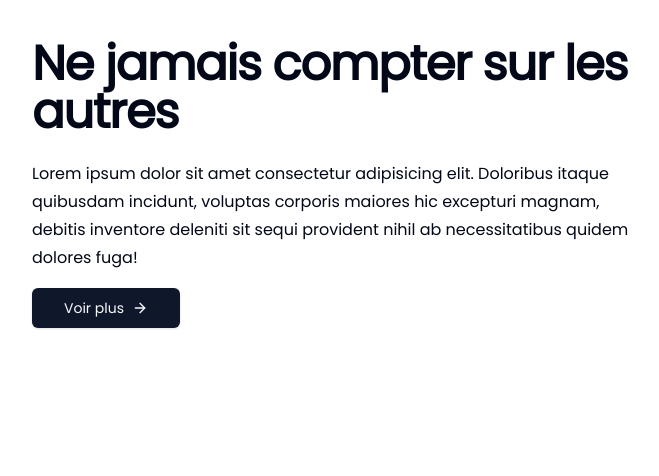
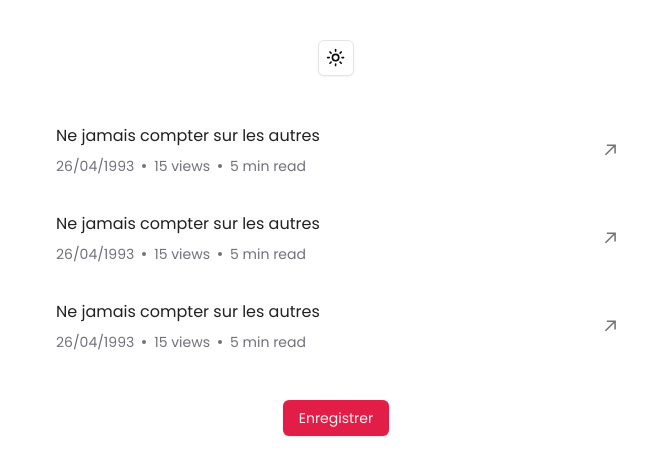
Before and after one commit to samatarmoussa111/blog-convex, a Next.js app: page / in a window 1280 px wide. Shown: the top 476 px of the page, without its empty margins (304-963 px from the left). Built offline with nearby package versions, Linux system fonts and the light colour scheme.

Commit message:
Add PostCard component

```diff
--- a/app/globals.css
+++ b/app/globals.css
@@ -11,64 +11,47 @@ body,
 @layer base {
   :root {
     --background: 0 0% 100%;
-    --foreground: 222.2 84% 4.9%;
-
+    --foreground: 240 10% 3.9%;
     --card: 0 0% 100%;
-    --card-foreground: 222.2 84% 4.9%;
-
+    --card-foreground: 240 10% 3.9%;
     --popover: 0 0% 100%;
-    --popover-foreground: 222.2 84% 4.9%;
-
-    --primary: 222.2 47.4% 11.2%;
-    --primary-foreground: 210 40% 98%;
-
-    --secondary: 210 40% 96.1%;
-    --secondary-foreground: 222.2 47.4% 11.2%;
-
-    --muted: 210 40% 96.1%;
-    --muted-foreground: 215.4 16.3% 46.9%;
-
-    --accent: 210 40% 96.1%;
-    --accent-foreground: 222.2 47.4% 11.2%;
-
+    --popover-foreground: 240 10% 3.9%;
+    --primary: 346.8 77.2% 49.8%;
+    --primary-foreground: 355.7 100% 97.3%;
+    --secondary: 240 4.8% 95.9%;
+    --secondary-foreground: 240 5.9% 10%;
+    --muted: 240 4.8% 95.9%;
+    --muted-foreground: 240 3.8% 46.1%;
+    --accent: 240 4.8% 95.9%;
+    --accent-foreground: 240 5.9% 10%;
     --destructive: 0 84.2% 60.2%;
-    --destructive-foreground: 210 40% 98%;
-
-    --border: 214.3 31.8% 91.4%;
-    --input: 214.3 31.8% 91.4%;
-    --ring: 222.2 84% 4.9%;
-
+    --destructive-foreground: 0 0% 98%;
+    --border: 240 5.9% 90%;
+    --input: 240 5.9% 90%;
+    --ring: 346.8 77.2% 49.8%;
     --radius: 0.5rem;
   }
 
   .dark {
-    --background: 222.2 84% 4.9%;
-    --foreground: 210 40% 98%;
-
-    --card: 222.2 84% 4.9%;
-    --card-foreground: 210 40% 98%;
-
-    --popover: 222.2 84% 4.9%;
-    --popover-foreground: 210 40% 98%;
-
-    --primary: 210 40% 98%;
-    --primary-foreground: 222.2 47.4% 11.2%;
-
-    --secondary: 217.2 32.6% 17.5%;
-    --secondary-foreground: 210 40% 98%;
-
-    --muted: 217.2 32.6% 17.5%;
-    --muted-foreground: 215 20.2% 65.1%;
-
-    --accent: 217.2 32.6% 17.5%;
-    --accent-foreground: 210 40% 98%;
-
+    --background: 20 14.3% 4.1%;
+    --foreground: 0 0% 95%;
+    --card: 24 9.8% 10%;
+    --card-foreground: 0 0% 95%;
+    --popover: 0 0% 9%;
+    --popover-foreground: 0 0% 95%;
+    --primary: 346.8 77.2% 49.8%;
+    --primary-foreground: 355.7 100% 97.3%;
+    --secondary: 240 3.7% 15.9%;
+    --secondary-foreground: 0 0% 98%;
+    --muted: 0 0% 15%;
+    --muted-foreground: 240 5% 64.9%;
+    --accent: 12 6.5% 15.1%;
+    --accent-foreground: 0 0% 98%;
     --destructive: 0 62.8% 30.6%;
-    --destructive-foreground: 210 40% 98%;
-
-    --border: 217.2 32.6% 17.5%;
-    --input: 217.2 32.6% 17.5%;
-    --ring: 212.7 26.8% 83.9%;
+    --destructive-foreground: 0 85.7% 97.3%;
+    --border: 240 3.7% 15.9%;
+    --input: 240 3.7% 15.9%;
+    --ring: 346.8 77.2% 49.8%;
   }
 }
 
--- a/app/page.tsx
+++ b/app/page.tsx
@@ -1,22 +1,19 @@
+import PostCard from "@/components/cards/post-card";
+import { ModeToggle } from "@/components/theme/mode-toggle";
 import { Button } from "@/components/ui/button";
 import Typography from "@/components/ui/typography";
 import { ArrowRight } from "lucide-react";
 
 export default function Home() {
   return (
-    <div>
-      <Typography variant="h1" className="mb-6">
-        Ne jamais compter sur les autres
-      </Typography>
-      <Typography>
-        Lorem ipsum dolor sit amet consectetur adipisicing elit. Doloribus
-        itaque quibusdam incidunt, voluptas corporis maiores hic excepturi
-        magnam, debitis inventore deleniti sit sequi provident nihil ab
-        necessitatibus quidem dolores fuga!
-      </Typography>
-      <Button size="lg">
-        Voir plus <ArrowRight className="h-4 w-4 ml-2" />{" "}
-      </Button>
-    </div>
+    <>
+      <ModeToggle />
+      <div className="w-full grid grid-cols-1 gap-6 md:gap-1 md:px-2">
+        <PostCard />
+        <PostCard />
+        <PostCard />
+      </div>
+      <Button>Enregistrer</Button>
+    </>
   );
 }
--- /dev/null
+++ b/components/cards/post-card.tsx
@@ -0,0 +1,47 @@
+import Link from "next/link";
+
+const PostCard = () => {
+  return (
+    <Link
+      href={`#`}
+      className=" w-full flex justify-between items-center duration-300 md:hover:bg-muted-foreground/10 md:p-4 rounded-lg cursor-pointer"
+    >
+      <div className="flex flex-col space-y-2">
+        <span className="text-foreground/90">
+          Ne jamais compter sur les autres
+        </span>
+
+        <div className="flex flex-row space-x-2 items-center text-sm text-muted-foreground">
+          <span>26/04/1993</span>
+          <span className="h-1 w-1 bg-muted-foreground rounded-full" />
+          <span>
+            <span>
+              15
+              {" views"}
+            </span>
+          </span>
+          <span className="h-1 w-1 bg-muted-foreground rounded-full" />
+          <span>
+            <span>5{" min read"}</span>
+          </span>
+        </div>
+      </div>
+
+      <svg
+        width="12"
+        height="12"
+        viewBox="0 0 12 12"
+        fill="currentColor"
+        xmlns="http://www.w3.org/2000/svg"
+        className="text-muted-foreground"
+      >
+        <path
+          d="M2.07102 11.3494L0.963068 10.2415L9.2017 1.98864H2.83807L2.85227 0.454545H11.8438V9.46023H10.2955L10.3097 3.09659L2.07102 11.3494Z"
+          fill="currentColor"
+        />
+      </svg>
+    </Link>
+  );
+};
+
+export default PostCard;
```
